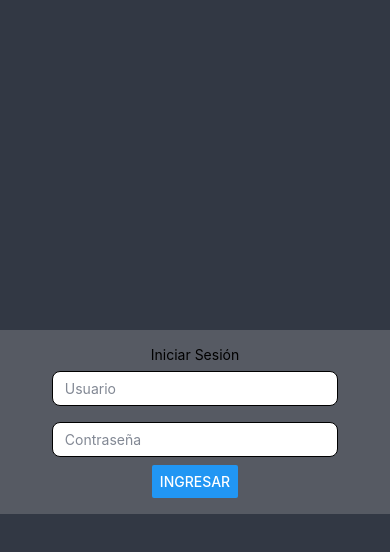
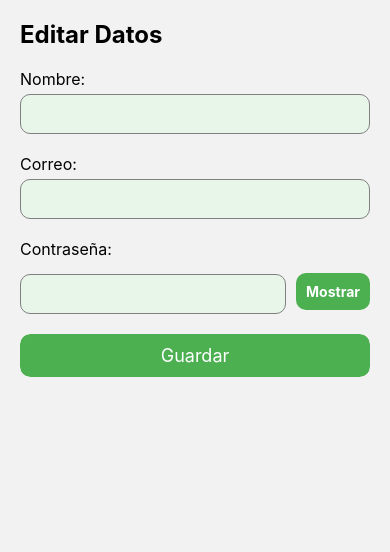
Before and after one commit to FaGuR25/videoIndio, a React Native app: screen /Edits in a window 390 px wide. Shown: the top 552 px of the page. Built offline with nearby package versions, Linux system fonts and the light colour scheme.

Commit message:
edits notes and profile

```diff
--- a/App.tsx
+++ b/App.tsx
@@ -13,27 +13,36 @@ import DetailsNotes from './screens/DetailsNote';
 import CreateNotes from './screens/CreateNotes';
 import PostScreen from './screens/PostScreen';
 import SettingsScreen from './screens/SettingsScreen';
+import Edits from './screens/Edits';
 
 const Stack = createStackNavigator();
 const Tab = createBottomTabNavigator();
 
-// Pantallas ocultas en el bottom tab navigator
-function HiddenStackNavigator() {
-  return (
-    <Stack.Navigator>
-      <Stack.Screen
-        name="DetailsNotes"
-        component={DetailsNotes}
-        options={{headerShown: false}}
-      />
-      <Stack.Screen
-        name="CreateNotes"
-        component={CreateNotes}
-        options={{headerShown: false}}
-      />
-    </Stack.Navigator>
-  );
-}
+// // Pantallas ocultas en el bottom tab navigator
+// function HiddenStackNavigator() {
+//   return (
+//     <NavigationContainer>
+
+//     <Stack.Navigator>
+//       <Stack.Screen
+//         name="DetailsNotes"
+//         component={DetailsNotes}
+//         options={{headerShown: false}}
+//       />
+//       <Stack.Screen
+//         name="CreateNotes"
+//         component={CreateNotes}
+//         options={{headerShown: false}}
+//       />
+//       <Stack.Screen
+//         name="Edits"
+//         component={Edits}
+//         options={{headerShown: false}}
+//       />
+//     </Stack.Navigator>
+//     </NavigationContainer>
+//   );
+// }
 
 // Navigator para las pantallas principales en el bottom tab navigator
 function TabNavigator() {
@@ -102,9 +111,14 @@ export default function App(): React.JSX.Element {
           component={TabNavigator}
           options={{headerShown: false}}
         />
-        <Stack.Screen
+        {/* <Stack.Screen
           name="HiddenScreens"
           component={HiddenStackNavigator}
+          options={{headerShown: false}}
+        /> */}
+        <Stack.Screen
+          name="Edits"
+          component={Edits}
           options={{headerShown: false}}
         />
       </Stack.Navigator>
--- a/package.json
+++ b/package.json
@@ -11,8 +11,6 @@
   },
   "dependencies": {
     "@expo/vector-icons": "^14.0.1",
-    "@react-native-firebase/auth": "^20.0.0",
-    "@react-native-firebase/firestore": "^20.0.0",
     "@react-native-masked-view/masked-view": "^0.3.1",
     "@react-navigation/bottom-tabs": "^6.5.20",
     "@react-navigation/native": "^6.1.17",
--- /dev/null
+++ b/screens/Edits.tsx
@@ -0,0 +1,127 @@
+import React, {useState} from 'react';
+import {
+  View,
+  TextInput,
+  StyleSheet,
+  Alert,
+  TouchableOpacity,
+  Text,
+} from 'react-native';
+import {Button as RNButton} from 'react-native-elements';
+
+export default function Edits() {
+  const [name, setName] = useState('');
+  const [email, setEmail] = useState('');
+  const [password, setPassword] = useState('');
+  const [showPassword, setShowPassword] = useState(false);
+
+  const handleSave = () => {
+    if (name === '' || email === '' || password === '') {
+      Alert.alert('Error', 'Todos los campos son obligatorios');
+      return;
+    }
+    if (!validateEmail(email)) {
+      Alert.alert('Error', 'Correo electrónico no es válido');
+      return;
+    }
+    // Aquí puedes agregar la lógica para guardar los datos
+    Alert.alert('Éxito', 'Datos guardados correctamente');
+  };
+
+  const validateEmail = (email: string) => {
+    const re = /^[a-zA-Z0-9_.+-]+@[a-zA-Z0-9-]+\.[a-zA-Z0-9-.]+$/;
+    return re.test(email);
+  };
+
+  return (
+    <View style={styles.container}>
+      <Text style={styles.header}>Editar Datos</Text>
+
+      <Text style={styles.label}>Nombre:</Text>
+      <TextInput style={styles.input} value={name} onChangeText={setName} />
+
+      <Text style={styles.label}>Correo:</Text>
+      <TextInput
+        style={styles.input}
+        value={email}
+        onChangeText={setEmail}
+        keyboardType="email-address"
+        autoCapitalize="none"
+      />
+
+      <Text style={styles.label}>Contraseña:</Text>
+      <View style={styles.passwordContainer}>
+        <TextInput
+          style={[styles.input, {flex: 1}]}
+          value={password}
+          onChangeText={setPassword}
+          secureTextEntry={!showPassword}
+        />
+        <TouchableOpacity
+          style={styles.showButton}
+          onPress={() => setShowPassword(!showPassword)}>
+          <Text style={styles.showButtonText}>
+            {showPassword ? 'Ocultar' : 'Mostrar'}
+          </Text>
+        </TouchableOpacity>
+      </View>
+
+      <View style={styles.buttonContainer}>
+        <RNButton
+          title="Guardar"
+          onPress={handleSave}
+          buttonStyle={styles.saveButton}
+        />
+      </View>
+    </View>
+  );
+}
+
+const styles = StyleSheet.create({
+  container: {
+    padding: 20,
+  },
+  header: {
+    fontSize: 24,
+    fontWeight: 'bold',
+    color: 'black',
+  },
+  label: {
+    marginTop: 20,
+    fontSize: 16,
+  },
+  input: {
+    height: 40,
+    borderColor: 'gray',
+    borderWidth: 1,
+    borderRadius: 10,
+    marginTop: 5,
+    paddingHorizontal: 10,
+    backgroundColor: '#E8F5E9',
+  },
+  passwordContainer: {
+    flexDirection: 'row',
+    alignItems: 'center',
+    marginTop: 10,
+  },
+  showButton: {
+    backgroundColor: '#4CAF50',
+    padding: 10,
+    borderRadius: 10,
+    marginLeft: 10,
+  },
+  showButtonText: {
+    color: 'white',
+    fontWeight: 'bold',
+  },
+  buttonContainer: {
+    marginTop: 20,
+    borderRadius: 10,
+    overflow: 'hidden',
+  },
+  saveButton: {
+    backgroundColor: '#4CAF50',
+    borderRadius: 10,
+    padding: 10,
+  },
+});
--- a/screens/SettingsScreen.tsx
+++ b/screens/SettingsScreen.tsx
@@ -11,7 +11,7 @@ const SettingsScreen = ({navigation}) => {
           <Text style={styles.infoValue}>John Doe</Text>
           <TouchableOpacity
             style={styles.editIcon}
-            onPress={() => navigation.navigate('EditName')}
+            onPress={() => navigation.navigate('Edits')}
             accessibilityLabel="Edit Name">
             <Text style={styles.editText}>✏️</Text>
           </TouchableOpacity>
```
